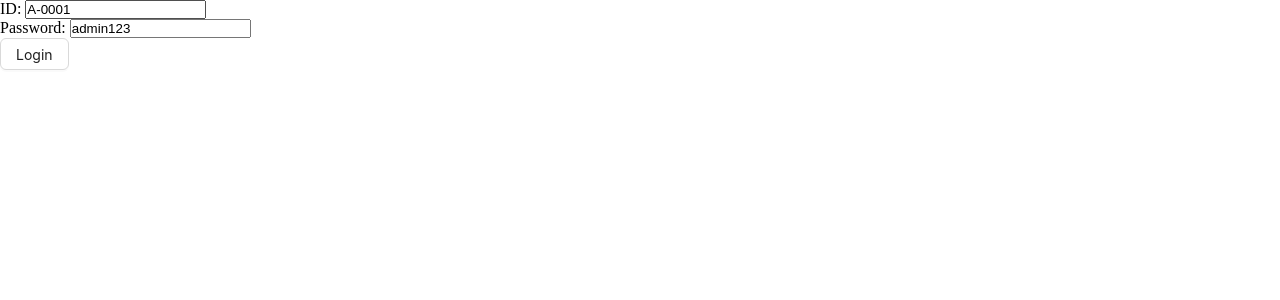
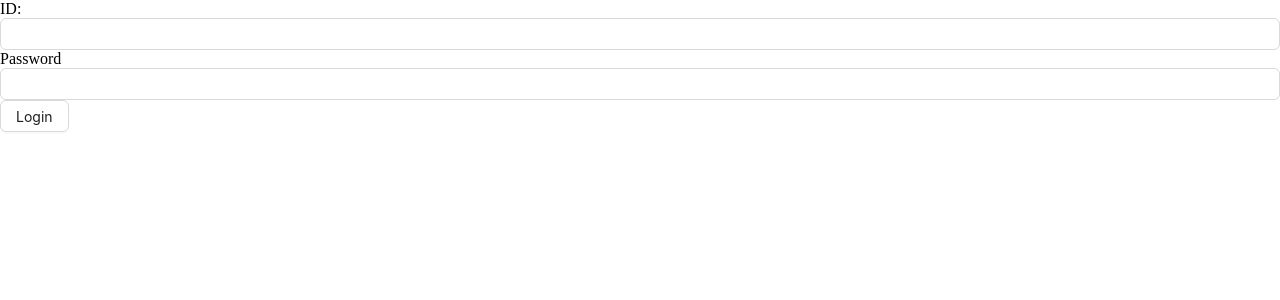
Before and after one commit to rehanulhb/Final_University_Management_Frontend_React_Redux, a React (Vite) app: page /login in a window 1280 px wide. Shown: the top 300 px of the page. Built offline with nearby package versions, Linux system fonts and the light colour scheme.

Commit message:
Share Form Context Using FormProvider

```diff
--- a/src/components/form/UniFrom.tsx
+++ b/src/components/form/UniFrom.tsx
@@ -1,8 +1,12 @@
-import { useForm } from 'react-hook-form';
+import { FormProvider, useForm } from 'react-hook-form';
 
 const UniFrom = ({ onSubmit, children }) => {
-  const { handleSubmit } = useForm();
-  return <form onSubmit={handleSubmit(onSubmit)}>{children}</form>;
+  const methods = useForm();
+  return (
+    <FormProvider {...methods}>
+      <form onSubmit={methods.handleSubmit(onSubmit)}>{children}</form>
+    </FormProvider>
+  );
 };
 
 export default UniFrom;
--- /dev/null
+++ b/src/components/form/UniInput.tsx
@@ -0,0 +1,14 @@
+import { Input } from 'antd';
+import { useFormContext } from 'react-hook-form';
+
+const UniInput = ({ type, name, label }) => {
+  const { register } = useFormContext();
+  return (
+    <>
+      {label ? label : null}
+      <Input type={type} id={name} {...register(name)} />
+    </>
+  );
+};
+
+export default UniInput;
--- a/src/pages/Login.tsx
+++ b/src/pages/Login.tsx
@@ -1,5 +1,5 @@
 import { Button } from 'antd';
-import { useForm, type FieldValues } from 'react-hook-form';
+import { useForm, useFormContext, type FieldValues } from 'react-hook-form';
 import { useLoginMutation } from '../redux/features/auth/authApi';
 import { useAppDispatch } from '../redux/hooks';
 import { setUser, type TUser } from '../redux/features/auth/authSlice';
@@ -7,16 +7,17 @@ import { verifyToken } from '../utils/verifyToken';
 import { useNavigate } from 'react-router-dom';
 import { toast } from 'sonner';
 import UniFrom from '../components/form/UniFrom';
+import UniInput from '../components/form/UniInput';
 
 const Login = () => {
   const navigate = useNavigate();
   const dispatch = useAppDispatch();
-  const { register, handleSubmit } = useForm({
-    defaultValues: {
-      userId: 'A-0001',
-      password: 'admin123',
-    },
-  });
+  // const { register, handleSubmit } = useForm({
+  //   defaultValues: {
+  //     userId: 'A-0001',
+  //     password: 'admin123',
+  //   },
+  // });
 
   const [login] = useLoginMutation();
 
@@ -41,12 +42,10 @@ const Login = () => {
   return (
     <UniFrom onSubmit={onSubmit}>
       <div>
-        <label htmlFor="id">ID: </label>
-        <input type="text" id="id" {...register('userId')} />
+        <UniInput type="text" name="userId" label="ID:" />
       </div>
       <div>
-        <label htmlFor="password">Password: </label>
-        <input type="text" id="password" {...register('password')} />
+        <UniInput type="text" name="password" label="Password" />
       </div>
       <Button htmlType="submit">Login</Button>
     </UniFrom>
```
